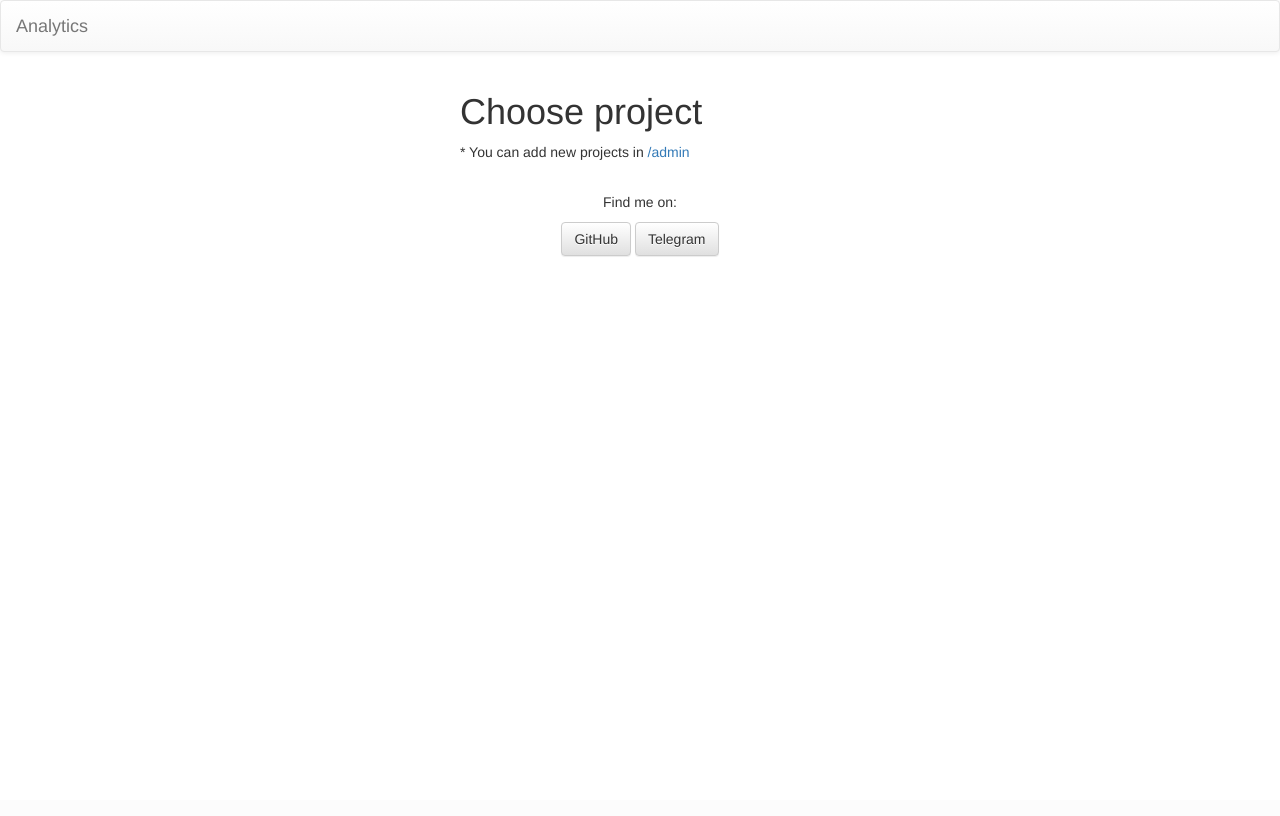
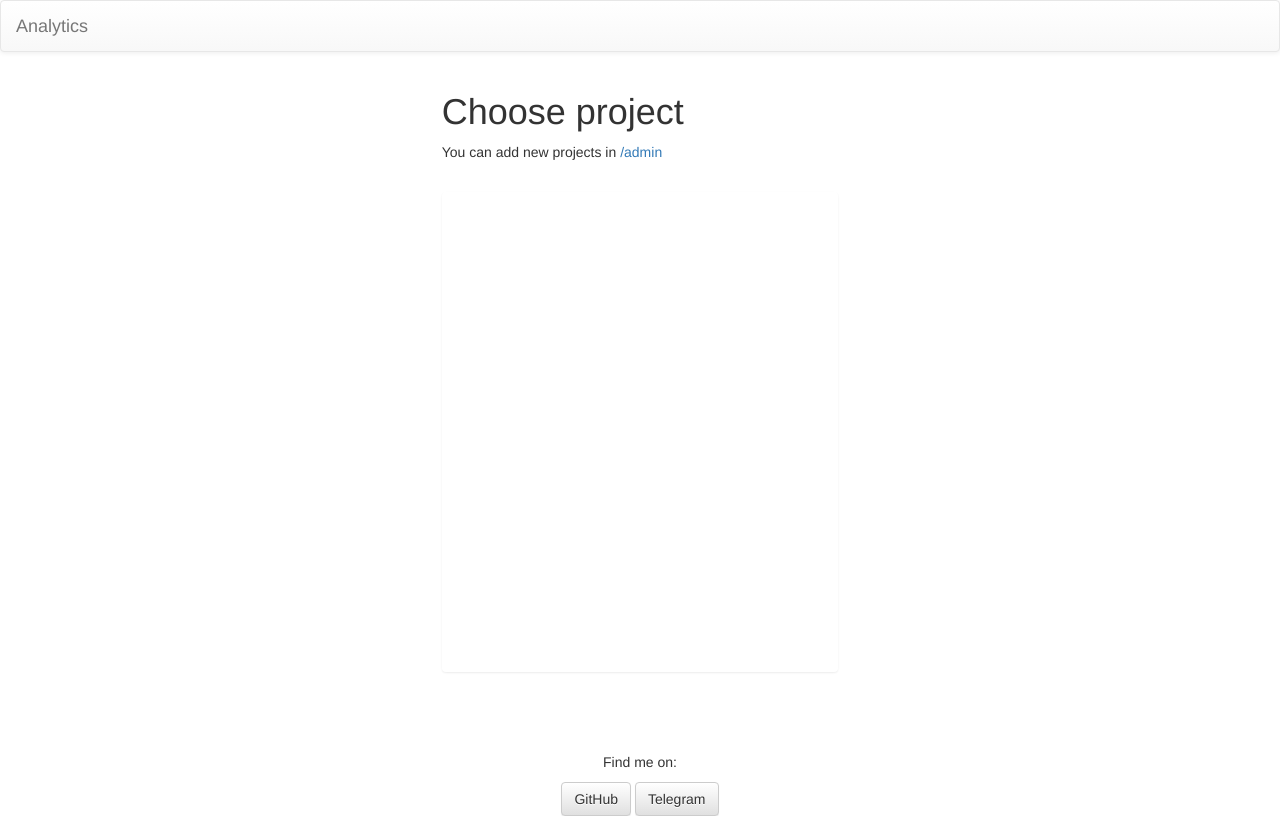
Before and after one commit to vsaverin/checkers_parser, a Django app: page / in a window 1280 px wide. Before the commit the page ends 257 px from the top, so only its background shows below. Run offline with Django 4.2, Linux system fonts and the light colour scheme; the visitor is signed in with stand-in values (Sample User, id 1); data that the repository does not hold is empty.

Commit message:
internal scroll added

```diff
--- a/checkers_parser/main/templates/dashboard.html
+++ b/checkers_parser/main/templates/dashboard.html
@@ -4,13 +4,13 @@
 {% endblock %}
 
 {% block content %}
-<div class="container">
-  <div class="row">
+<div class="container-fluid">
+  <div class="row" style="height: 85vh;">
       <div class="col-md-4"> </div>
     <div class="col-md-4">
         <h1>Choose project</h1>
-        * You can add new projects in <a href="/admin">/admin</a>
-      <div class="list-group" style="margin-top: 30px">
+         You can add new projects in <a href="/admin">/admin</a>
+      <div class="list-group" style="margin-top: 30px; height: 60vh; overflow-y: auto;">
         {% for item in projects %}
           <a href="/projects/{{ item.id }}" class="list-group-item list-group-item-action">
             {{ item.project_name }}
@@ -21,4 +21,5 @@
       <div class="col-md-4"> </div>
   </div>
 </div>
+
 {% endblock %}
```
